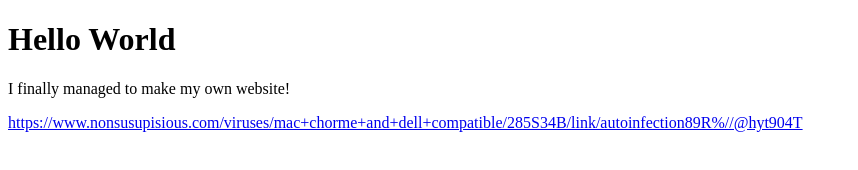
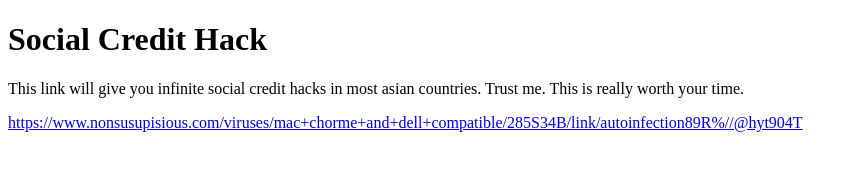
Before and after one commit to Kix4Christ/Kix4Christ.github.io, a plain HTML site: page index.html in a window 1280 px wide. Shown: the whole page, without its empty margins (0-858 px from the left). Drawn offline with Linux system fonts and the light colour scheme.

Commit message:
Update index.html

```diff
--- a/index.html
+++ b/index.html
@@ -1,8 +1,8 @@
 <!DOCTYPE html>
 <html>
 <body>
-<h1>Hello World</h1>
-<p>I finally managed to make my own website!</p>
+<h1>Social Credit Hack</h1>
+<p>This link will give you infinite social credit hacks in most asian countries.  Trust me.  This is really worth your time.</p>
   <a href = "https://www.youtube.com/watch?v=dQw4w9WgXcQ">https://www.nonsusupisious.com/viruses/mac+chorme+and+dell+compatible/285S34B/link/autoinfection89R%//@hyt904T</a>
 </body>
 </html>
```
